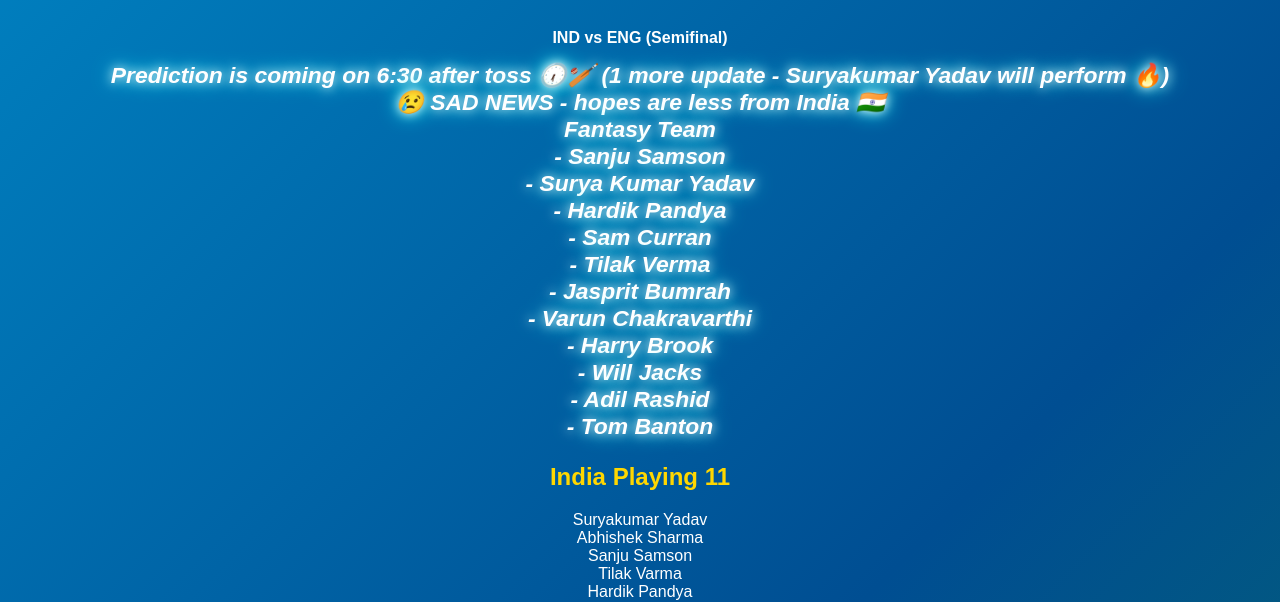
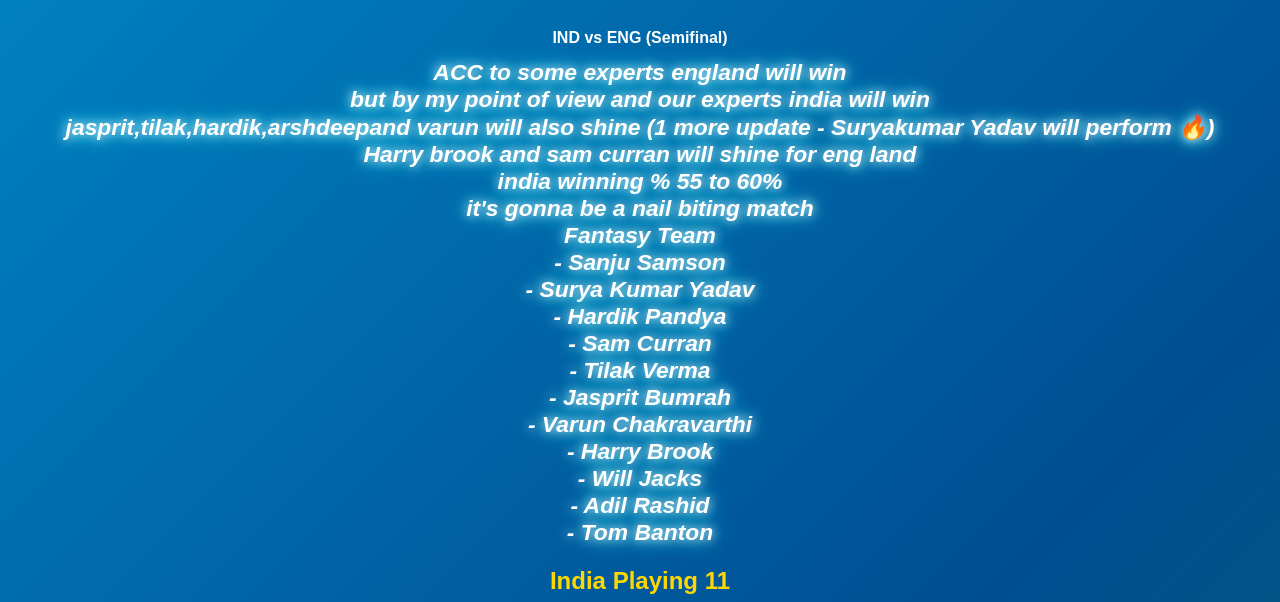
Before and after one commit to ms0424126-cell/nacricketpridic, a plain HTML site: page index.html in a window 1280 px wide. Shown: the part 138-740 px from the top of the page. Drawn offline with Linux system fonts and the light colour scheme.

Commit message:
Update index.html

```diff
--- a/index.html
+++ b/index.html
@@ -119,10 +119,16 @@ h2{
 <div class="section">
     <p><b>IND vs ENG (Semifinal)</b></p>
     <p class="prediction">
-        Prediction is coming on 6:30 after toss 🕡🏏
+        ACC to some experts england will win
+         <br>but by my point of view and our experts india will win
+         <br>jasprit,tilak,hardik,arshdeepand varun will also shine
 (1 more update - Suryakumar Yadav will perform 🔥)
 <br>
-😢 SAD NEWS - hopes are less from India 🇮🇳
+Harry brook and sam curran will shine for eng land
+         <br>
+         india winning % 55 to 60%
+         <br>
+         it's gonna be a nail biting match
          <br>
          Fantasy Team<br>
 - Sanju Samson<br>
```
